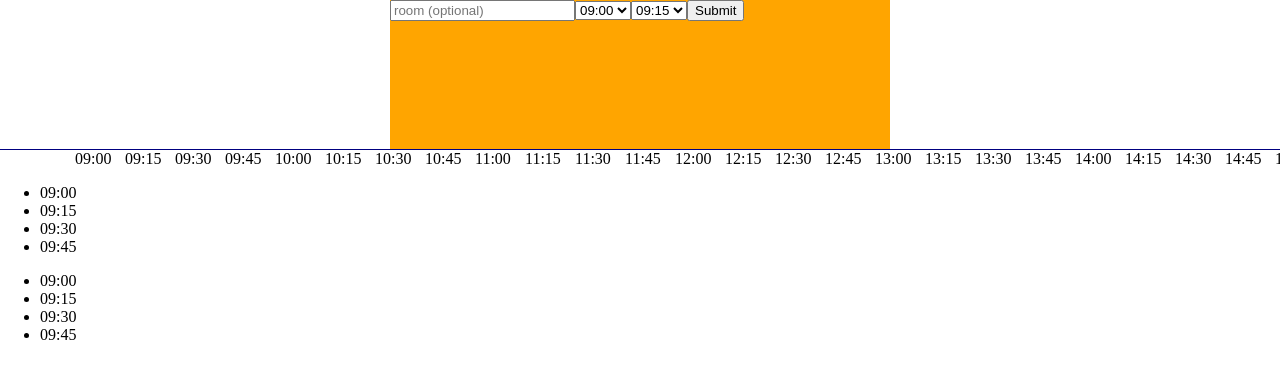
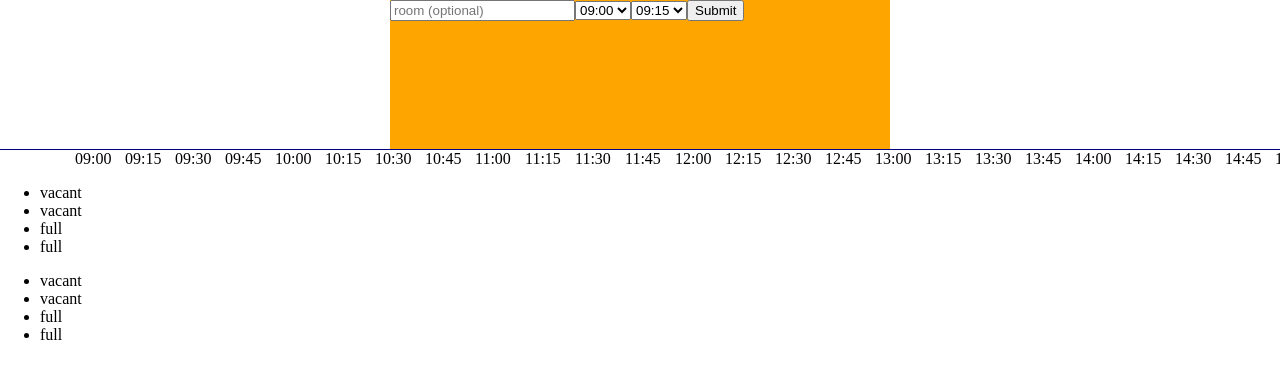
Before and after one commit to paul-schaaf/roomr, a React (Create React App) app: page / in a window 1280 px wide. Shown: the top 378 px of the page. Built offline with nearby package versions, Linux system fonts and the light colour scheme.

Commit message:
changed Room.js to capacity instead of time

```diff
--- a/src/components/Room.js
+++ b/src/components/Room.js
@@ -4,10 +4,10 @@ const Room = props => {
   return (
     <div className="room">
       <ul>
-        <li>09:00</li>
-        <li>09:15</li>
-        <li>09:30</li>
-        <li>09:45</li>
+        <li>vacant</li>
+        <li>vacant</li>
+        <li>full</li>
+        <li>full</li>
       </ul>
     </div>
   );
```
